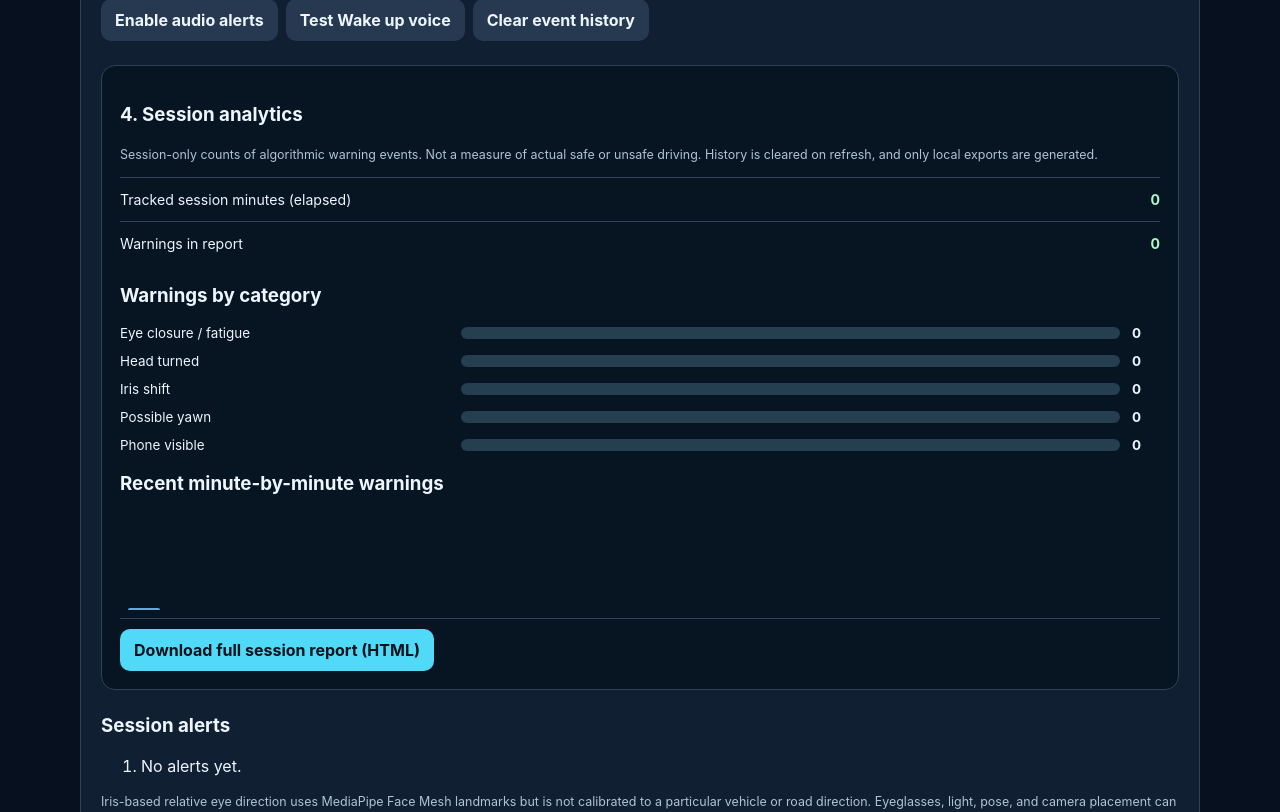
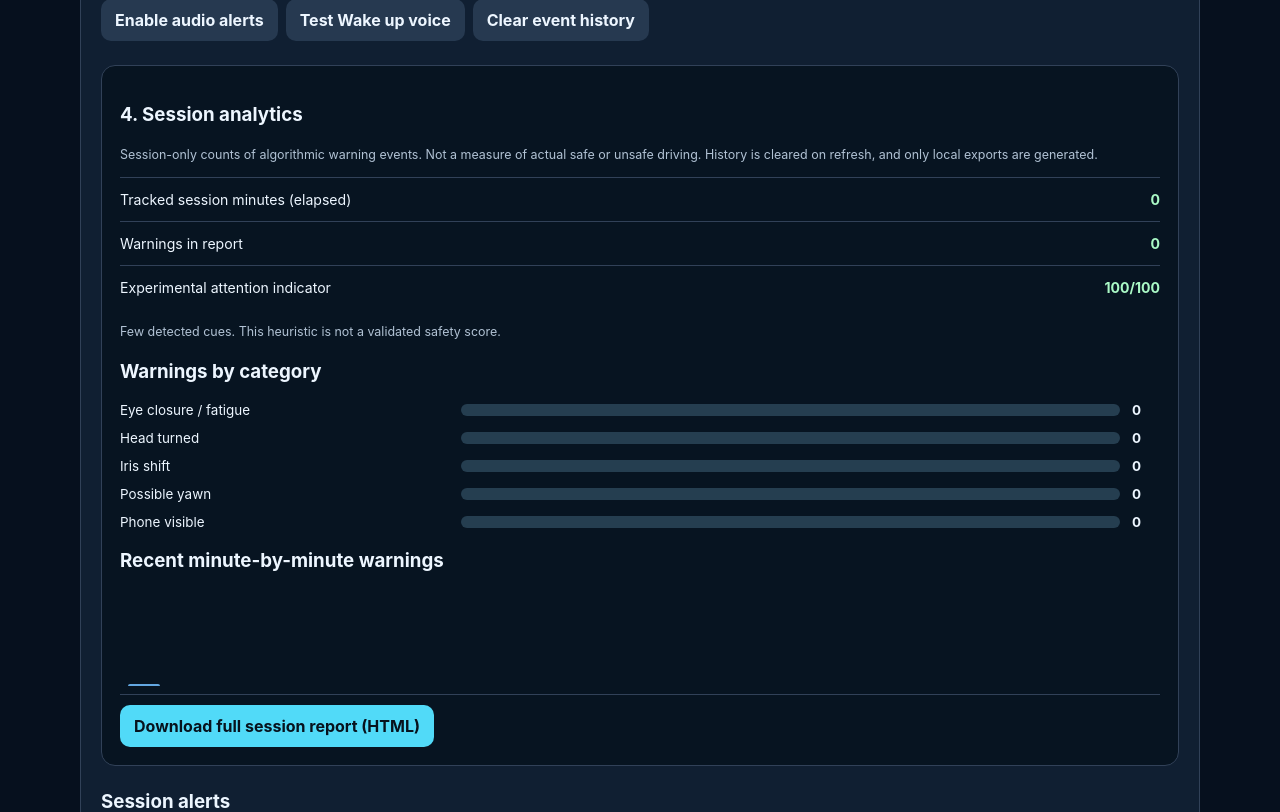
Before and after one commit to arianharashchi-lang/FacialEmotionAI, a FastAPI app: page /driver in a window 1280 px wide. Shown: the part 1939-2751 px from the top of the page. Run offline with FastAPI, Linux system fonts and the light colour scheme; some libraries are stand-ins or nearby versions.

Commit message:
Show experimental attention indicator in driver dashboard

```diff
--- a/webapp/templates/driver.html
+++ b/webapp/templates/driver.html
@@ -27,6 +27,8 @@
 <p class="help">Session-only counts of algorithmic warning events. Not a measure of actual safe or unsafe driving. History is cleared on refresh, and only local exports are generated.</p>
 <div class="metric"><span>Tracked session minutes (elapsed)</span><strong id="sessionMinutes">0</strong></div>
 <div class="metric"><span>Warnings in report</span><strong id="analyticsTotal">0</strong></div>
+<div class="metric"><span>Experimental attention indicator</span><strong><span id="attentionScore">100</span>/100</strong></div>
+<p class="help" id="attentionScoreLabel">Few detected cues. This heuristic is not a validated safety score.</p>
 <h3>Warnings by category</h3><div id="categoryChart" class="category-chart" aria-label="Warning counts by category"></div>
 <h3>Recent minute-by-minute warnings</h3><div id="timeChart" class="time-chart" aria-label="Recent warning event counts per minute"></div>
 <div class="camera-actions"><button id="downloadReport" type="button">Download full session report (HTML)</button></div></div>
```
